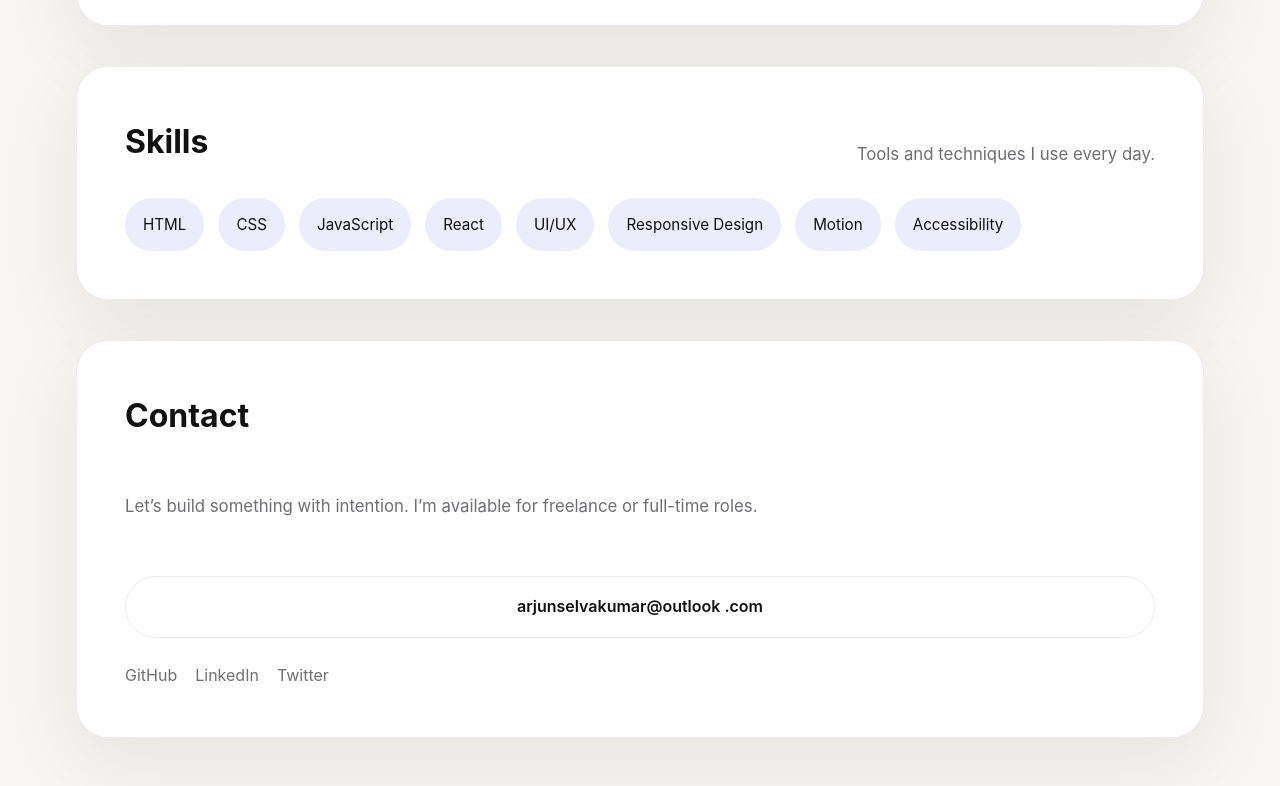
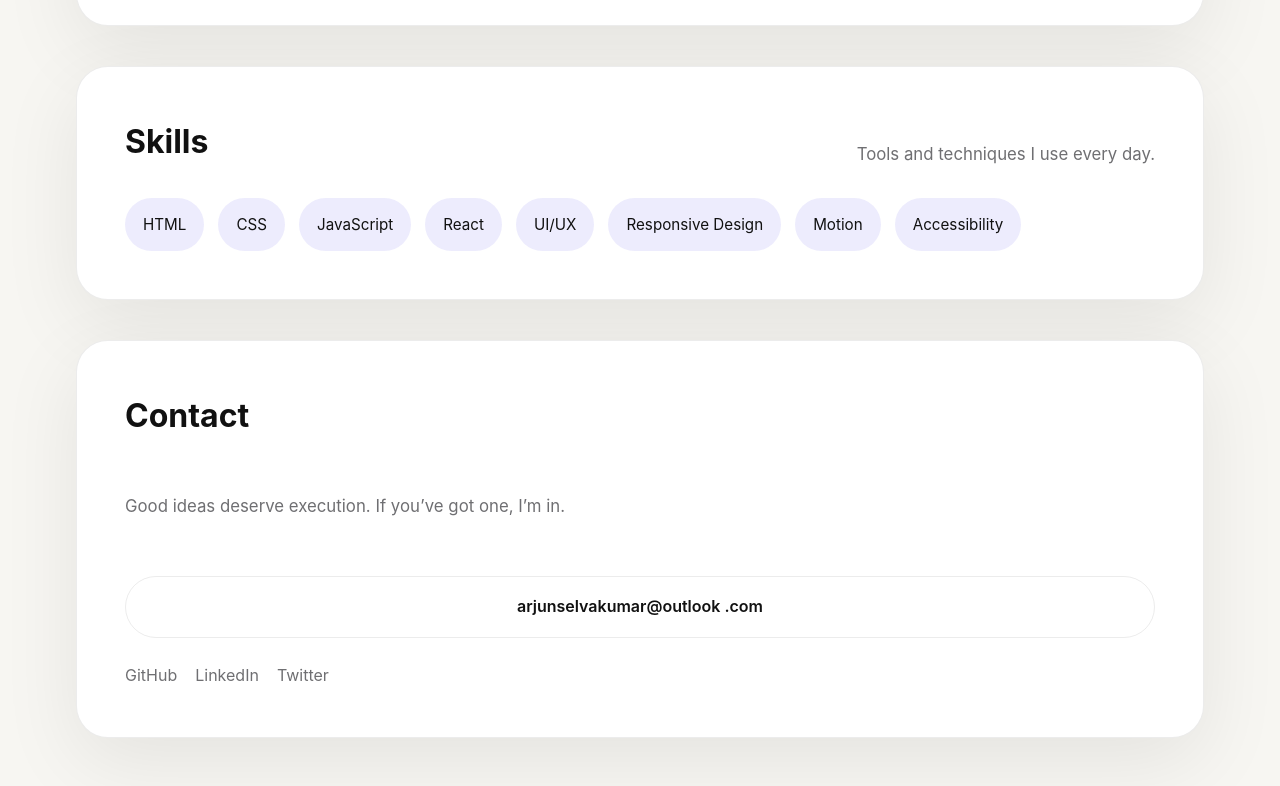
Before and after one commit to arjun-selvakumar/juno, a plain HTML site: page index.html in a window 1280 px wide. Shown: the part 1788-2574 px from the top of the page. Drawn offline with Linux system fonts and the light colour scheme.

Commit message:
changed contact info msg

```diff
--- a/index.html
+++ b/index.html
@@ -90,7 +90,7 @@
       <section class="section-card" id="contact">
         <div class="section-content contact-content">
           <h2>Contact</h2>
-          <p>Let’s build something with intention. I’m available for freelance or full-time roles.</p>
+          <p>Good ideas deserve execution. If you’ve got one, I’m in.</p>
           <a class="button secondary" href="mailto:arjunselvakumar@outlook.com">arjunselvakumar@outlook .com</a>
           <div class="social-links">
             <a href="#" aria-label="GitHub">GitHub</a>
```
